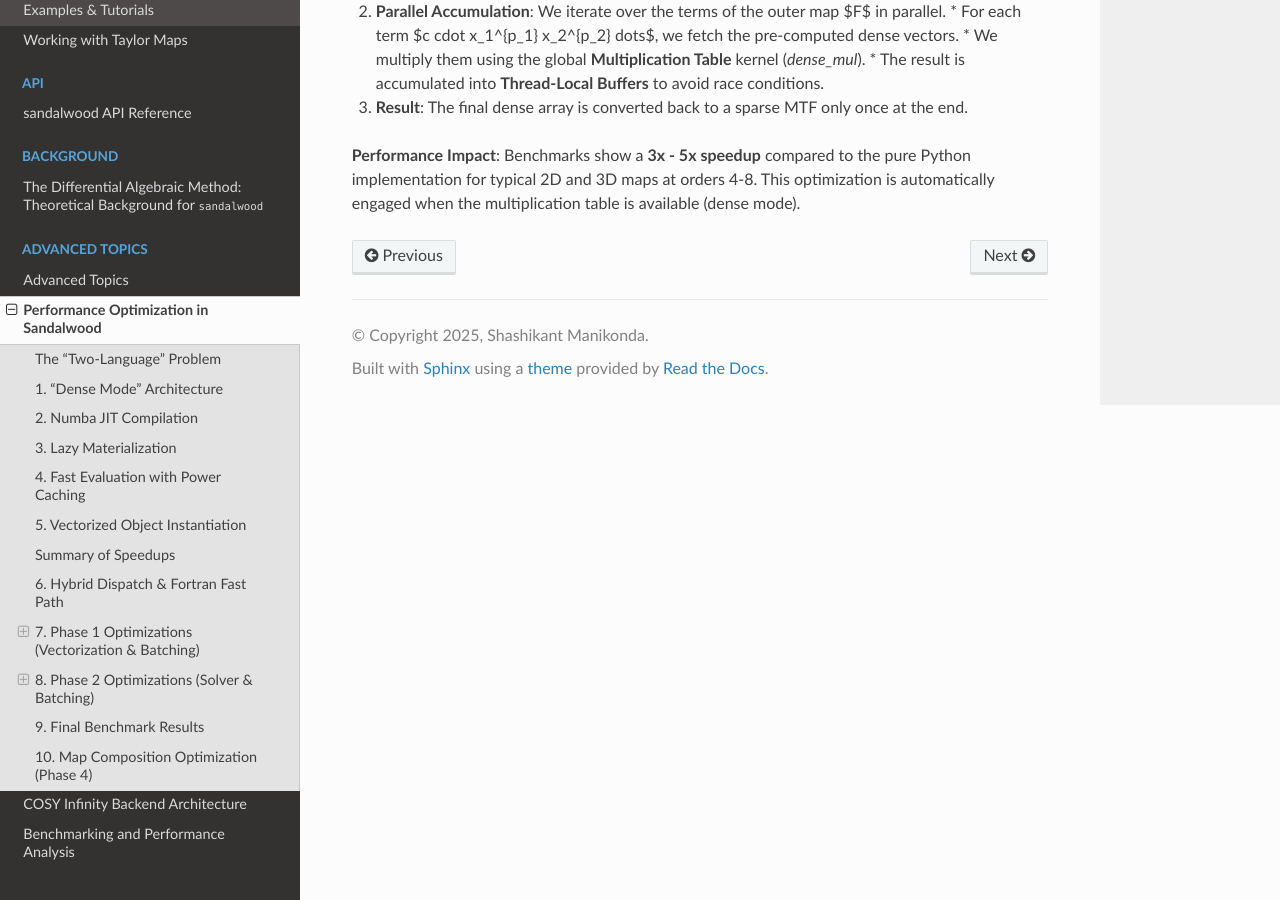
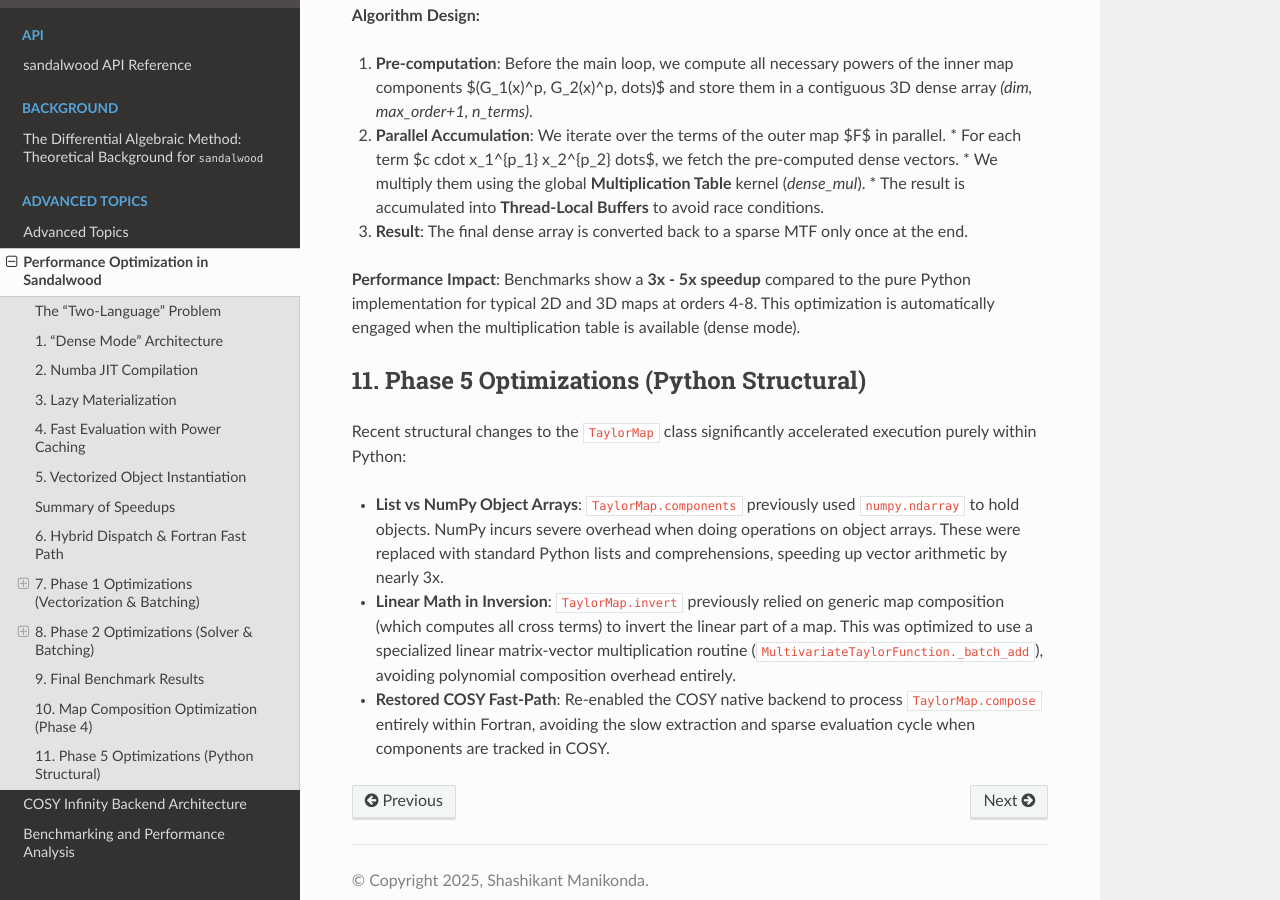
Before and after one commit to shashi-manikonda/sandalwood, a Sphinx documentation site: the page built from docs/optimization.rst, in a window 1280 px wide and 900 px high, scrolled down 5886 px. Built offline with Sphinx 7.4.7 and the Read the Docs theme 3.1.0, drawn with Linux system fonts in a browser that asks for light colours; some of the changed text lies outside the part shown.

Commit message:
docs: update optimization phase 5 and fix sphinx warnings

```diff
--- a/docs/cosy_backend.rst
+++ b/docs/cosy_backend.rst
@@ -79,7 +79,9 @@ The COSY backend includes specialized kernels for high-performance physics simul
 The `biot_savart_batch` function automatically dispatches to the most efficient kernel based on input types:
 
 *   **Fast Path (Discrete Mode):** If inputs are `float64` arrays, the backend dispatches to a raw Fortran kernel (`COMPUTE_BIOT_SAVART_BATCH_FAST`). This bypasses the DA layer entirely, offering speeds comparable to compiled C/C++ code (~100x faster than Python loops).
-*   **Parametric Path (MTF Mode):** If inputs are DA objects, the backend uses the high-order DA kernel. This allows for computing derivatives and Taylor maps but is computationally more expensive.
+*   **Parametric Path (MTF Mode):** If inputs are DA objects, the backend uses the high-order DA kernel. This allows for computing derivatives and Taylor    parametric equations and high-order derivatives.
+
+.. code-block:: text
 
     [ Python User ]  <--  sandalwood.mtf
            |
--- a/docs/index.rst
+++ b/docs/index.rst
@@ -1,5 +1,5 @@
 Welcome to sandalwood's documentation!
-==================================
+======================================
 
 `sandalwood` is a Python library for creating, manipulating, and composing
 Multivariate Taylor Functions, with high-performance backends for
--- a/docs/optimization.rst
+++ b/docs/optimization.rst
@@ -113,9 +113,9 @@ Internal benchmarks show the impact of these optimizations:
 +-------------------------+-----------------------+-----------------------+
 | Operation               | Naive Python          | Optimized Sandalwood  |
 +=========================+=======================+=======================+
-| Multiplication (Ord 12) | ~500 ms               | **~45 ms** |
+| Multiplication (Ord 12) | ~500 ms               | **~45 ms**            |
 +-------------------------+-----------------------+-----------------------+
-| Evaluation (1M pts)     | Crash (Out of Memory) | **Stable & Fast** |
+| Evaluation (1M pts)     | Crash (Out of Memory) | **Stable & Fast**     |
 +-------------------------+-----------------------+-----------------------+
 
 6. Hybrid Dispatch & Fortran Fast Path
@@ -226,3 +226,12 @@ Map composition (substituting one map into another: $F(G(x))$) is computationall
 
 **Performance Impact**:
 Benchmarks show a **3x - 5x speedup** compared to the pure Python implementation for typical 2D and 3D maps at orders 4-8. This optimization is automatically engaged when the multiplication table is available (dense mode).
+
+11. Phase 5 Optimizations (Python Structural)
+---------------------------------------------
+
+Recent structural changes to the ``TaylorMap`` class significantly accelerated execution purely within Python:
+
+*   **List vs NumPy Object Arrays**: ``TaylorMap.components`` previously used ``numpy.ndarray`` to hold objects. NumPy incurs severe overhead when doing operations on object arrays. These were replaced with standard Python lists and comprehensions, speeding up vector arithmetic by nearly 3x.
+*   **Linear Math in Inversion**: ``TaylorMap.invert`` previously relied on generic map composition (which computes all cross terms) to invert the linear part of a map. This was optimized to use a specialized linear matrix-vector multiplication routine (``MultivariateTaylorFunction._batch_add``), avoiding polynomial composition overhead entirely.
+*   **Restored COSY Fast-Path**: Re-enabled the COSY native backend to process ``TaylorMap.compose`` entirely within Fortran, avoiding the slow extraction and sparse evaluation cycle when components are tracked in COSY.
```
